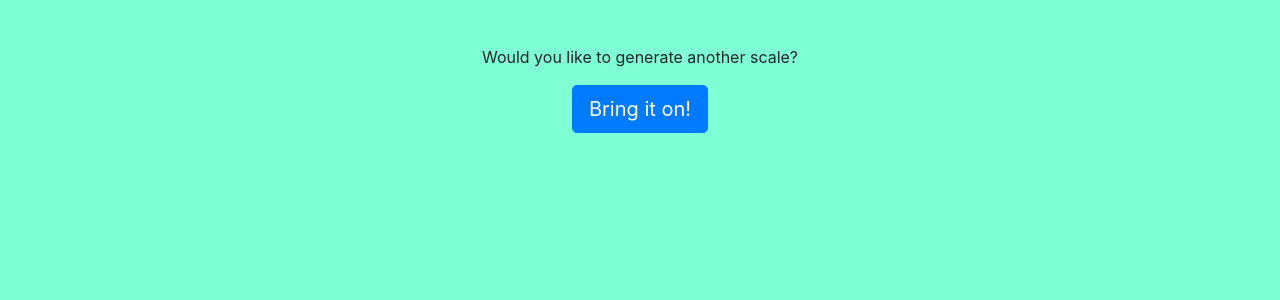
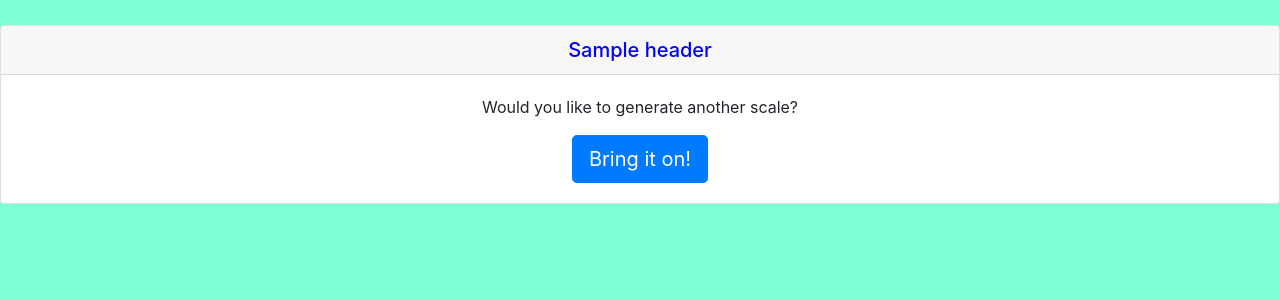
Before and after one commit to lilitmovsisyan/scaleup, a Django app: template scaleup/templates/scaleup/base.html in a window 1280 px wide. Shown: the top 300 px of the page. Run offline with Django 3.2, Linux system fonts and the light colour scheme; the template is opened without the code that fills it: most values are stand-ins (such as "Sample title", 1, 10 or a date in 2020); some libraries are stand-ins or nearby versions.

Commit message:
add header to template inheritance

```diff
--- a/scaleup/templates/scaleup/base.html
+++ b/scaleup/templates/scaleup/base.html
@@ -19,7 +19,12 @@
 </head>
 <body>
 
-  {% block content %}
+{% block content %}
+
+  {% block header %}
+    <div class="card">
+      <h5 class="card-header">{{ header }}</h5>
+  {% endblock header %}
 
   {% block generate_next %}
     <div id="generate_next" class="card-body">
@@ -30,7 +35,10 @@
     </div>
   {% endblock generate_next %}
 
-  {% endblock content %}
+  {% block close_card %}
+  </div>
+  {% endblock close_card %}
 
+{% endblock content %}
 </body>
 </html>
--- a/scaleup/views.py
+++ b/scaleup/views.py
@@ -6,14 +6,14 @@ from scaleup.scale_data import user_list
 # Create your views here.
 
 def home(request):
-    return render(request, 'scaleup/home.html', {})
+    return render(request, 'scaleup/home.html', {"header": 'scale generator'})
 
 
 def newscale(request):
     user = request.GET.get('user', '')
     scale = users_random_scale(user_list[user])
-    return render(request, 'scaleup/newscale.html', {"scale": scale, "user": user})
+    return render(request, 'scaleup/newscale.html', {"header": scale, "user": user})
 
 def nextscale(request, user):
     scale = users_random_scale(user_list[user])
-    return render(request, 'scaleup/newscale.html', {"scale": scale, "user": user})
+    return render(request, 'scaleup/newscale.html', {"header": scale, "user": user})
```
Also changed, not shown: scaleup/templates/scaleup/home.html (+10 -5 lines), scaleup/templates/scaleup/newscale.html (+1 -8 lines).
